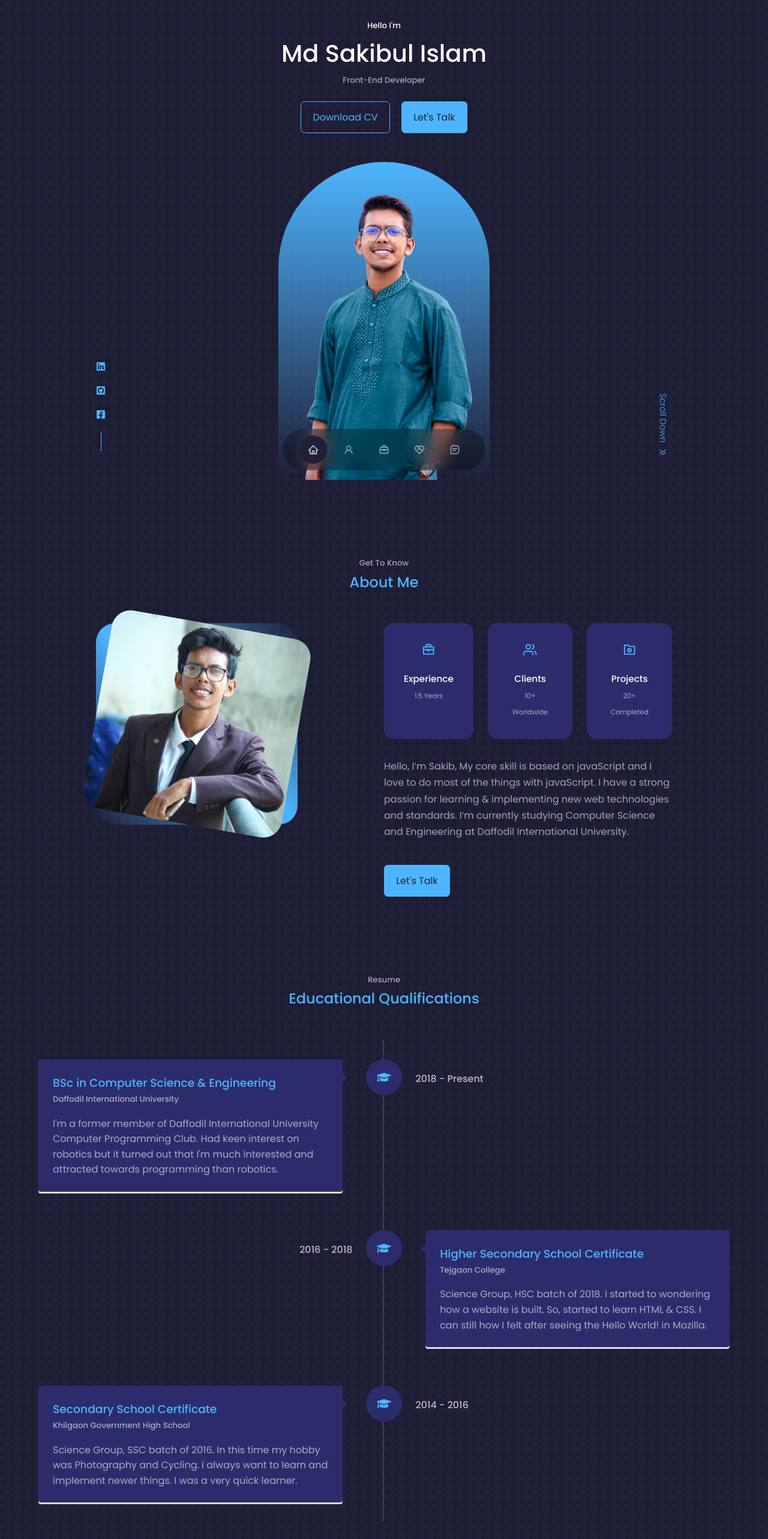
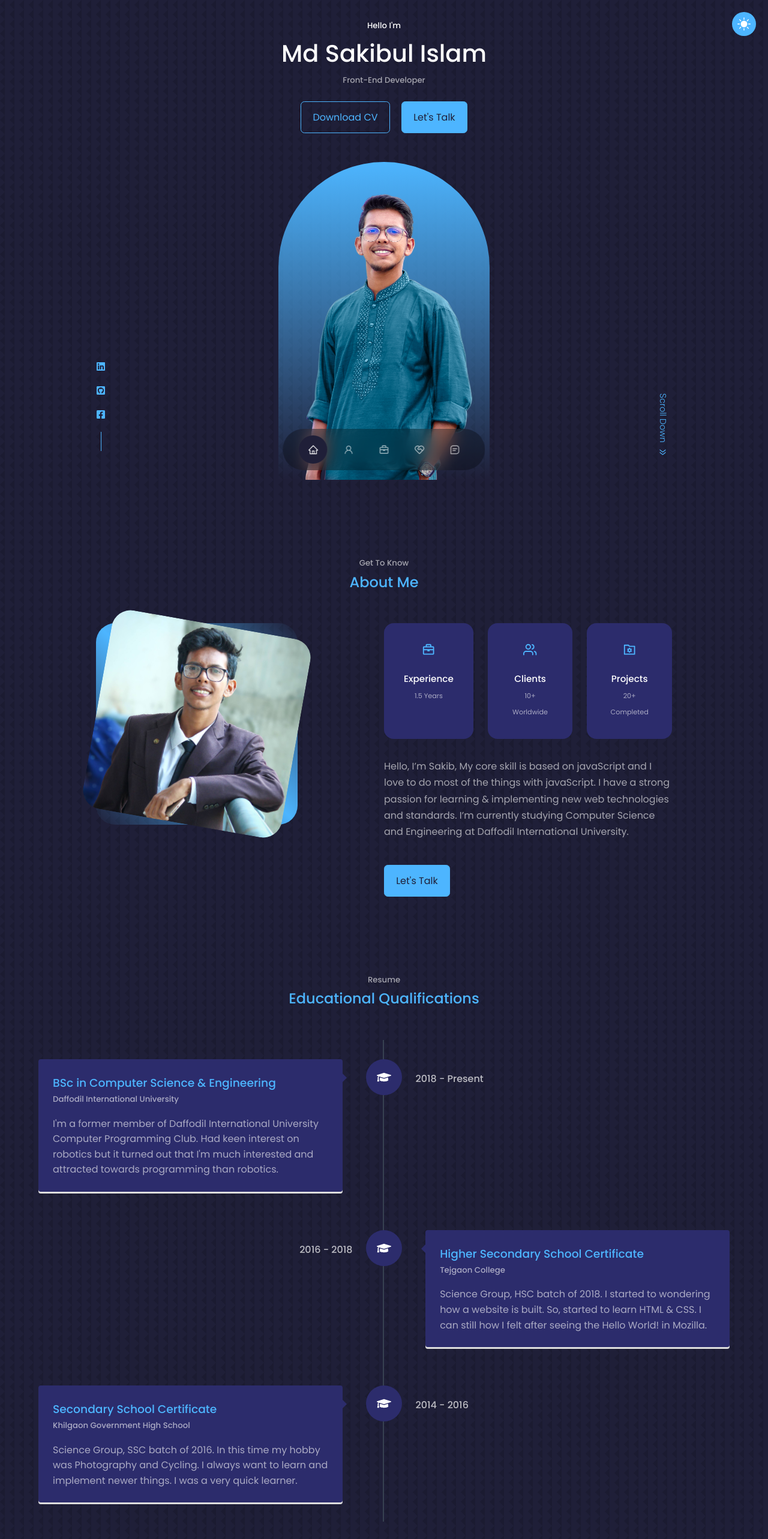
Before and after one commit to sakib-xrz/portfolio, a React (Create React App) app: page / in a window 1280 px wide. Shown: the top 2566 px of the page at 60% size. Built offline with nearby package versions, Linux system fonts and the light colour scheme.

Commit message:
dark mode light mode added

```diff
--- a/src/components/About/Timeline.jsx
+++ b/src/components/About/Timeline.jsx
@@ -15,10 +15,18 @@ const Timeline = () => {
       <VerticalTimeline>
         <VerticalTimelineElement
           className=" timeline"
-          contentStyle={{ background: "#2c2c6c", color: "#fff" }}
-          contentArrowStyle={{ borderRight: "7px solid #2c2c6c" }}
+          contentStyle={{
+            background: "var(--color-bg-variant)",
+            color: "#fff",
+          }}
+          contentArrowStyle={{
+            borderRight: "7px solid var(--color-bg-variant)",
+          }}
           date="2018 - Present"
-          iconStyle={{ background: "#2c2c6c", color: "#4db5ff" }}
+          iconStyle={{
+            background: "var(--color-bg-variant)",
+            color: "var(--color-white)",
+          }}
           icon={<FaGraduationCap />}
         >
           <h3>BSc in Computer Science & Engineering</h3>
@@ -33,10 +41,18 @@ const Timeline = () => {
 
         <VerticalTimelineElement
           className=" timeline"
-          contentStyle={{ background: "#2c2c6c", color: "#fff" }}
-          contentArrowStyle={{ borderRight: "7px solid #2c2c6c" }}
+          contentStyle={{
+            background: "var(--color-bg-variant)",
+            color: "#fff",
+          }}
+          contentArrowStyle={{
+            borderRight: "7px solid var(--color-bg-variant)",
+          }}
           date="2016 - 2018"
-          iconStyle={{ background: "#2c2c6c", color: "#4db5ff" }}
+          iconStyle={{
+            background: "var(--color-bg-variant)",
+            color: "var(--color-white)",
+          }}
           icon={<FaGraduationCap />}
         >
           <h3>Higher Secondary School Certificate</h3>
@@ -50,10 +66,18 @@ const Timeline = () => {
 
         <VerticalTimelineElement
           className=" timeline"
-          contentStyle={{ background: "#2c2c6c", color: "#fff" }}
-          contentArrowStyle={{ borderRight: "7px solid #2c2c6c" }}
+          contentStyle={{
+            background: "var(--color-bg-variant)",
+            color: "#fff",
+          }}
+          contentArrowStyle={{
+            borderRight: "7px solid var(--color-bg-variant)",
+          }}
           date="2014 - 2016"
-          iconStyle={{ background: "#2c2c6c", color: "#4db5ff" }}
+          iconStyle={{
+            background: "var(--color-bg-variant)",
+            color: "var(--color-white)",
+          }}
           icon={<FaGraduationCap />}
         >
           <h3>Secondary School Certificate</h3>
--- a/src/components/Header/Header.css
+++ b/src/components/Header/Header.css
@@ -89,11 +89,79 @@ header {
   animation: bounce 0.75s infinite linear;
 }
 
+/* =============== SWITCHER ============== .*/
+
+.theme-switcher-label {
+  cursor: pointer;
+  position: fixed;
+  right: 20px;
+  top: 20px;
+  z-index: 99;
+  width: 40px;
+  height: 40px;
+  border-radius: 50%;
+  display: flex;
+  align-items: center;
+  justify-content: center;
+  background-color: var(--color-primary);
+  transition: 0.3s;
+}
+
+.switch-handle {
+  border-radius: 50%;
+  position: relative;
+  transition: all 0.3s ease-in-out;
+}
+
+.theme-switcher {
+  display: none;
+}
+
+.light-text {
+  color: #fff;
+  font-size: 22px;
+  display: flex;
+  align-items: center;
+}
+
+.dark-text {
+  color: #fff;
+  font-size: 25px;
+  display: flex;
+  align-items: center;
+}
+
+.filter_2{
+  padding-top: 0.375rem;
+  color: #292A2D;
+}
+
+.active {
+  background-color: var(--color-primary);
+}
+
+.active .light-text {
+  display: none;
+  opacity: 0;
+}
+.active .dark-text {
+  display: block;
+  opacity: 1;
+}
+.dark-text {
+  display: none;
+  opacity: 0;
+}
+
 /* =============== MEDIA QUERIES (MEDIUM DEVICES) ============== .*/
 
 @media screen and (max-width: 1024px) {
   header {
     height: 68vh;
+  }
+  .theme-switcher-label {
+    width: 45px;
+    height: 45px;
   }
 }
 
@@ -108,4 +176,9 @@ header {
   .scroll_down {
     display: none;
   }
+
+  .theme-switcher-label {
+    width: 40px;
+    height: 40px;
+  }
 }
--- a/src/components/Header/Header.jsx
+++ b/src/components/Header/Header.jsx
@@ -1,13 +1,15 @@
-import React from 'react'
-import CTA from './CTA'
-import "./Header.css"
-import MyImg from "./../../assets/me.png"
-import HeaderSocial from './HeaderSocial'
-import {AiOutlineDoubleRight} from "react-icons/ai"
+import React from "react";
+import CTA from "./CTA";
+import "./Header.css";
+import MyImg from "./../../assets/me.png";
+import HeaderSocial from "./HeaderSocial";
+import { AiOutlineDoubleRight } from "react-icons/ai";
+import Switcher from "./Switcher";
 
 const Header = () => {
   return (
     <header id="header">
+      <Switcher></Switcher>
       <div className="container header_container">
         <h5>Hello I'm</h5>
         <h1>Md Sakibul Islam</h1>
@@ -24,6 +26,6 @@ const Header = () => {
       </div>
     </header>
   );
-}
+};
 
-export default Header
+export default Header;
--- /dev/null
+++ b/src/components/Header/Switcher.jsx
@@ -0,0 +1,39 @@
+import React, { useState } from "react";
+import "./Header.css";
+import { BsFillSunFill } from "react-icons/bs";
+import {BsFillMoonFill} from "react-icons/bs"
+
+const Switcher = () => {
+  const [isDark, setIsDark] = useState(false);
+  const handSwitcher = () => {
+    if (isDark) {
+      document.querySelector("body").classList.add("dark");
+      document.querySelector("body").classList.remove("light");
+      setIsDark(false);
+    } else {
+      document.querySelector("body").classList.add("light");
+      document.querySelector("body").classList.remove("dark");
+      setIsDark(true);
+    }
+  };
+
+  return (
+    <label className={`theme-switcher-label d-flex  ${isDark ? "active" : ""}`}>
+      <input
+        type="checkbox"
+        onClick={handSwitcher}
+        className="theme-switcher"
+      />
+      <div className="switch-handle">
+        <span className="light-text">
+          <BsFillSunFill className="filter_1" />
+        </span>
+        <span className="dark-text">
+          <BsFillMoonFill className="filter_2" aria-hidden="true" />
+        </span>
+      </div>
+    </label>
+  );
+};
+
+export default Switcher;
--- a/src/index.css
+++ b/src/index.css
@@ -23,6 +23,23 @@
   --container-width-lg: 75%;
   --container-width-md: 86%;
   --container-width-sm: 90%;
+}
+
+.dark {
+  --color-bg: #1f1f38;
+  --color-bg-variant: #2c2c6c;
+  --color-primary: #4db5ff;
+  --color-primary-variant: rgba(77, 181, 255, 0.4);
+  --color-white: #fff;
+  --color-light: rgba(255, 255, 255, 0.6);
+}
+
+.light {
+  --color-bg: #233844;
+  --color-bg-variant: #2a4554;
+  --color-primary: #4db5ff;
+  --color-primary-variant: rgba(77, 181, 255, 0.4);
+  --color-white: #fff;
 }
 
 html {
```
